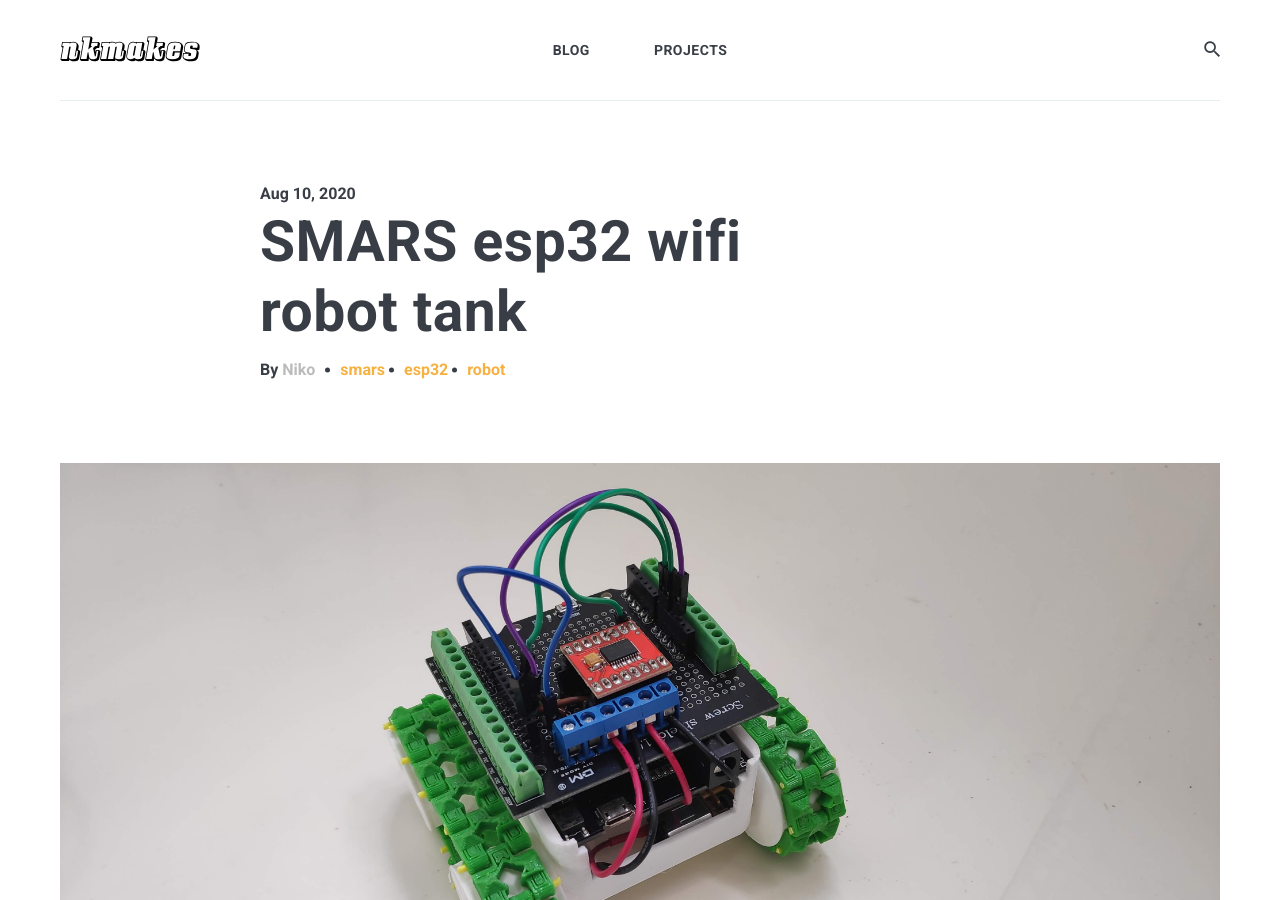
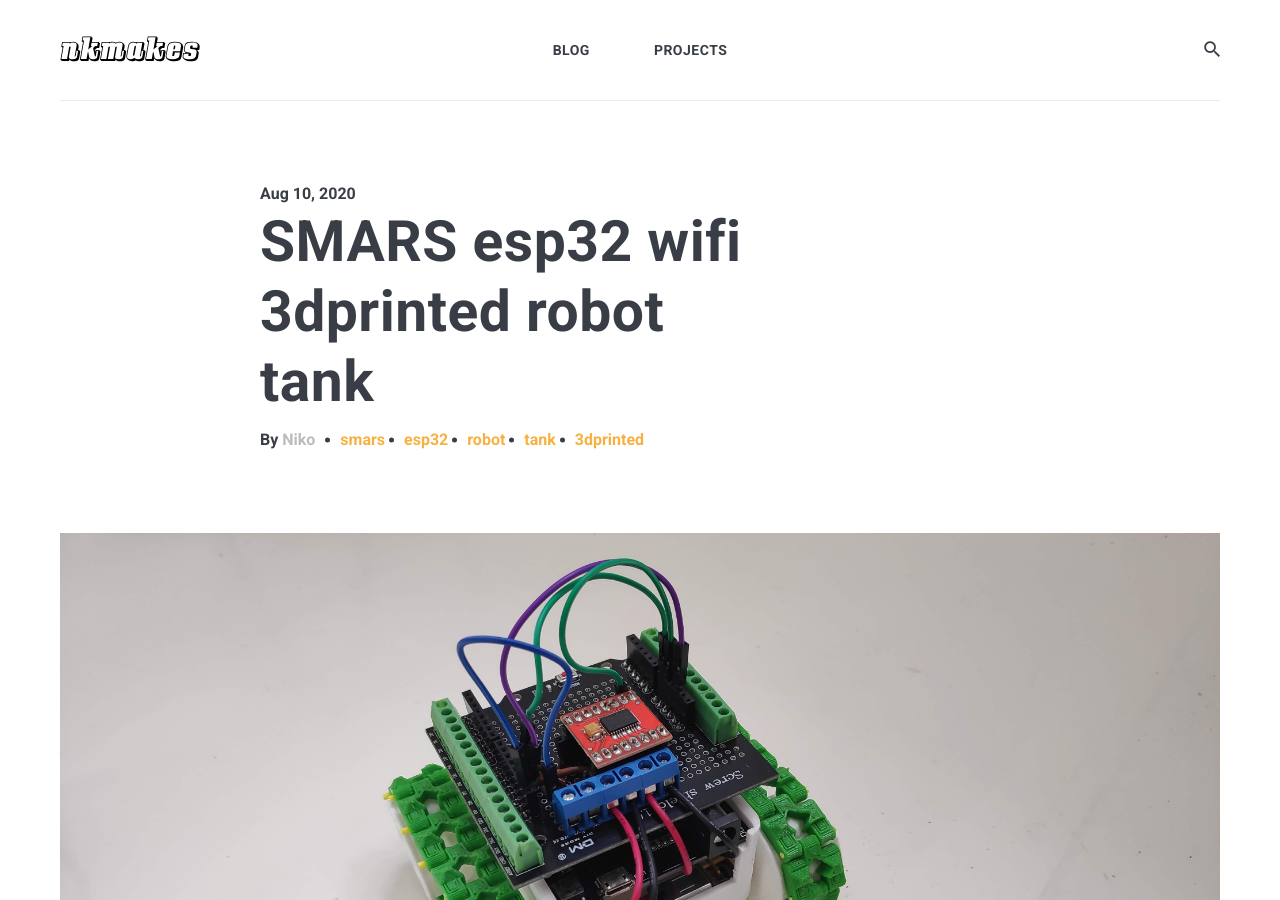
Before and after one commit to nkmakes/nkmakes.github.io, a Jekyll site: the page built from _posts/2020-08-10-smars-esp32-wifi-robot-tank.md, in a window 1280 px wide and 900 px high. Built offline with Jekyll 4.4.1, drawn with Linux system fonts in a browser that asks for light colours; nearby versions of some CDN libraries; comment, search, counter and statistics services are not loaded.

Commit message:
updated tags

```diff
--- a/_posts/2020-08-10-smars-esp32-wifi-robot-tank.md
+++ b/_posts/2020-08-10-smars-esp32-wifi-robot-tank.md
@@ -1,9 +1,9 @@
 ---
 layout: post
-title:  "SMARS esp32 wifi robot tank"
+title:  "SMARS esp32 wifi 3dprinted robot tank"
 date:   2020-8-10 8:05:55 +0100
 image:  /images/10.jpg
-tags:   smars esp32 robot
+tags:   smars esp32 robot tank 3dprinted
 description: SMARS tank robot simple implementation with esp32, tb6612 and wifi async server hotspot control
 ---
 
```
Also changed, not shown: _posts/2020-09-02-esp32-tank-robot-joystick-http-web-control.md (+1 -1 lines).
